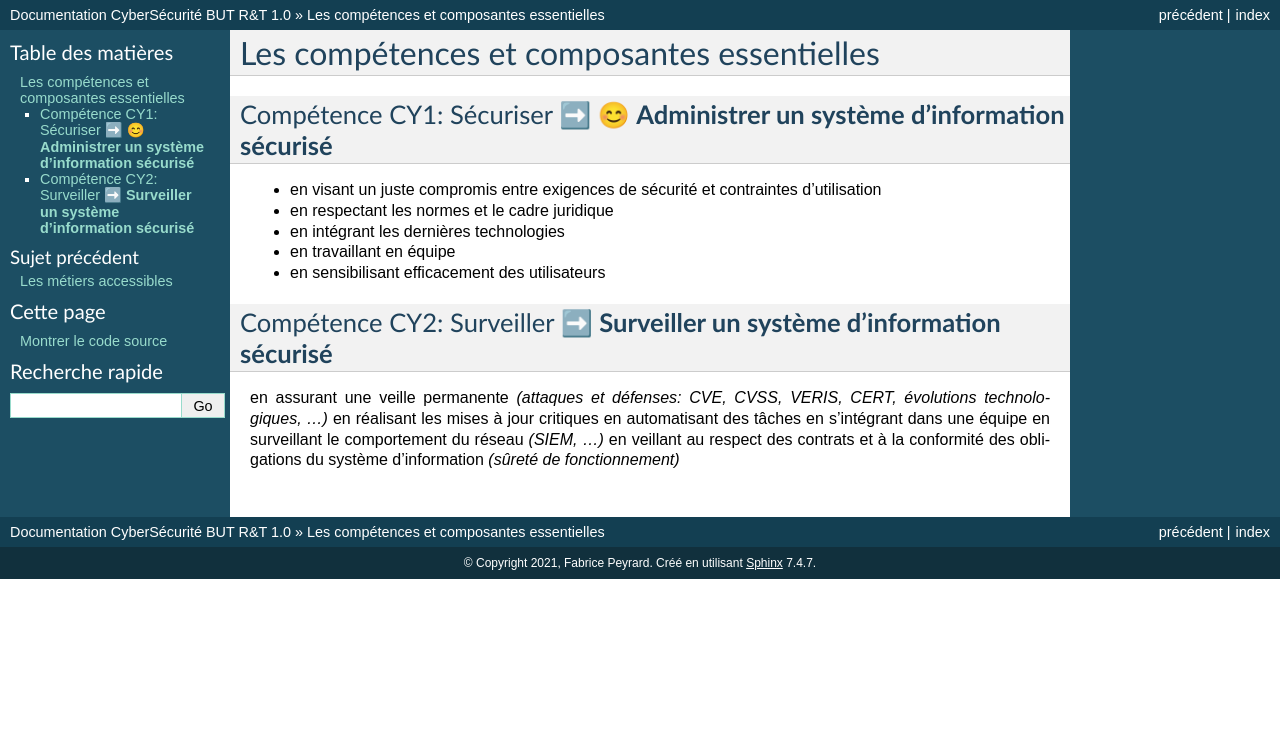
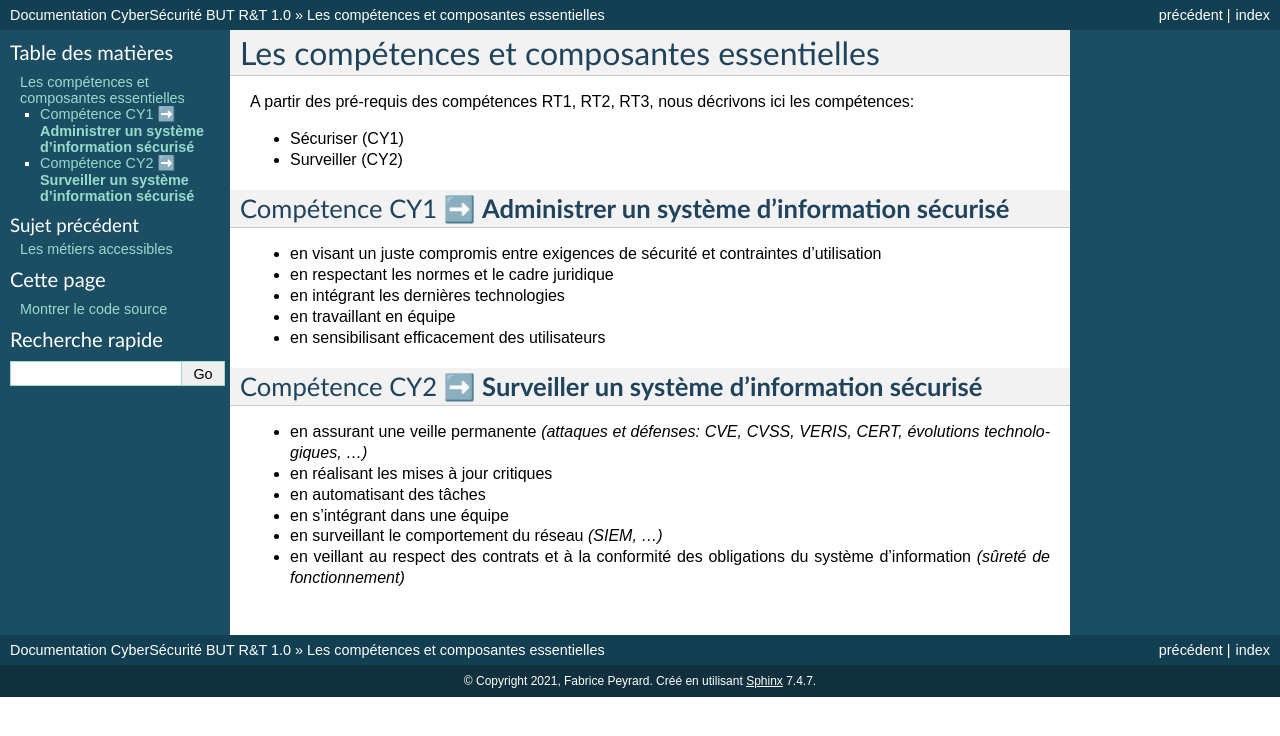
Before and after one commit to FPeyrard/CyberSecurite_BUT_RT, a Sphinx documentation site: the page built from docs/source/referentielcompetences/compo_essentielles.rst, in a window 1280 px wide. Shown: the top 736 px of the page. Built offline with Sphinx 7.4.7, drawn with Linux system fonts in a browser that asks for light colours.

Commit message:
Update compo_essentielles.rst

```diff
--- a/docs/source/referentielcompetences/compo_essentielles.rst
+++ b/docs/source/referentielcompetences/compo_essentielles.rst
@@ -5,7 +5,12 @@ Les compétences et composantes essentielles
 .. meta::
    :description lang=fr: Les compétences et composantes essentielles de la CyberSécurité à BAC+2 / BAC+3
 
-Compétence CY1: Sécuriser |:arrow_right:| |:blush:| **Administrer un système d'information sécurisé**
+A partir des pré-requis des compétences RT1, RT2, RT3, nous décrivons ici les compétences:
+
+* Sécuriser  (CY1)
+* Surveiller (CY2)
+
+Compétence CY1 |:arrow_right:| **Administrer un système d'information sécurisé**
 -------------------------
 
 * en visant un juste compromis entre exigences de sécurité et contraintes d’utilisation
@@ -15,12 +20,12 @@ Compétence CY1: Sécuriser |:arrow_right:| |:blush:| **Administrer un système
 * en sensibilisant efficacement des utilisateurs
 
 
-Compétence CY2: Surveiller |:arrow_right:| **Surveiller un système d'information sécurisé**
+Compétence CY2 |:arrow_right:| **Surveiller un système d'information sécurisé**
 -------------------------
 
-en assurant une veille permanente *(attaques et défenses: CVE, CVSS, VERIS, CERT, évolutions technologiques, …)*
-en réalisant les mises à jour critiques
-en automatisant des tâches
-en s’intégrant dans une équipe
-en surveillant le comportement du réseau *(SIEM, …)*
-en veillant au respect des contrats et à la conformité des obligations du système d'information *(sûreté de fonctionnement)*
+* en assurant une veille permanente *(attaques et défenses: CVE, CVSS, VERIS, CERT, évolutions technologiques, …)*
+* en réalisant les mises à jour critiques
+* en automatisant des tâches
+* en s’intégrant dans une équipe
+* en surveillant le comportement du réseau *(SIEM, …)*
+* en veillant au respect des contrats et à la conformité des obligations du système d'information *(sûreté de fonctionnement)*
```
